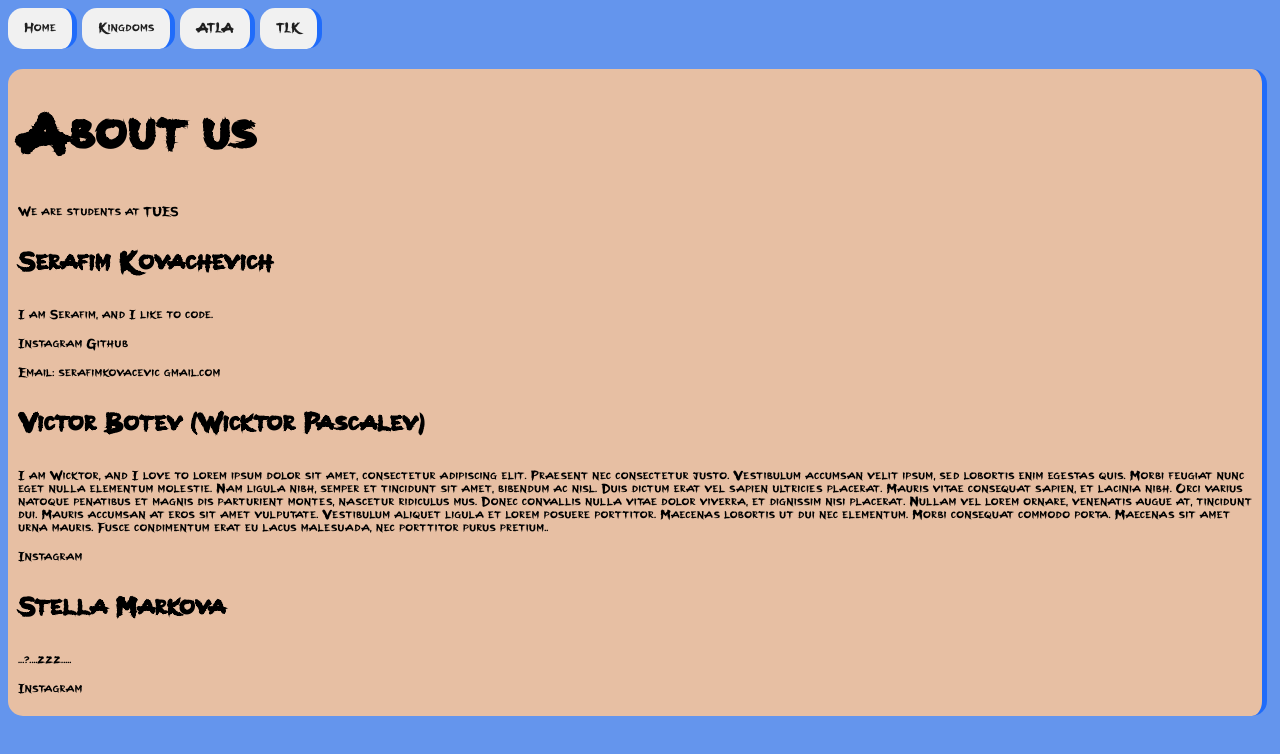
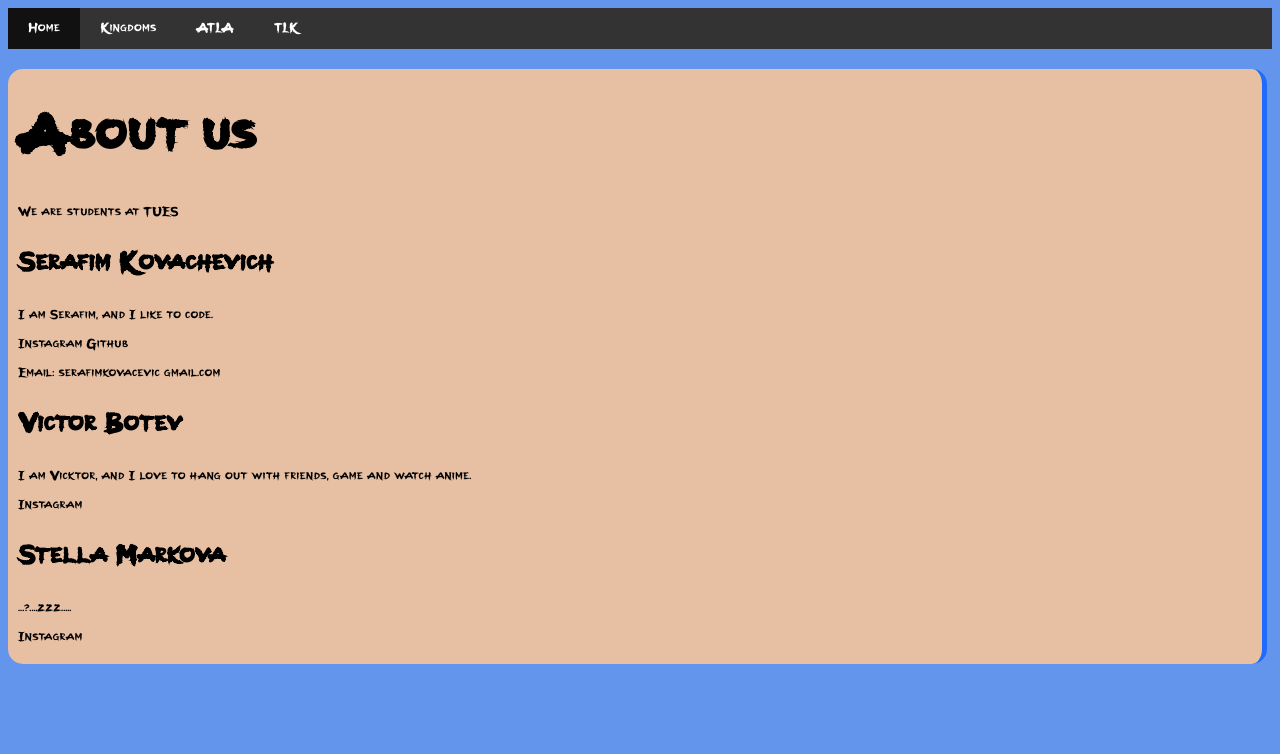
Before and after one commit to fimo3/avatar, a plain HTML site: page Aboutus.html in a window 1280 px wide. Drawn offline with Linux system fonts and the light colour scheme.

Commit message:
Fix dropdown menu on home, about us and kingdom pages

```diff
--- a/Aboutus.html
+++ b/Aboutus.html
@@ -7,12 +7,24 @@
   <body>
     <nav>
       <ul>
-        <li><a href="index.html" class="active">Home</a></li>
-        <li><a href="kingdom.html">Kingdoms</a></li>
-        <li><a href="atla.html">ATLA</a></li>
-        <li><a href="tlk.html">TLK</a></li>
+          <li><a href="index.html" class="active">Home</a></li>
+          <li><a href="kingdom.html">Kingdoms</a></li>
+          <li class="dropdown">
+              <a href="atla.html" class="dropbtn">ATLA</a>
+              <ul class="dropdown-content">
+                  <li><a href="#">Overview</a></li>
+                  <li><a href="#">Episode List</a></li>
+              </ul>
+          </li>
+          <li class="dropdown">
+              <a href="tlk.html" class="dropbtn">TLK</a>
+              <ul class="dropdown-content">
+                  <li><a href="tlk.html">Overview</a></li>
+                  <li><a href="tlk_ep_list.html">Episode List</a></li>
+              </ul>
+          </li>
       </ul>
-    </nav>
+  </nav>
     <div class="article">
       <h1>About us</h1>
       <p>We are students at TUES</p>
@@ -21,26 +33,15 @@
       <a target="_blank" href="#">Instagram</a>
       <a target="_blank" href="https://github.com/fimo3">Github</a>
       <p>Email: serafimkovacevic@gmail.com</p>
-      <h3>Victor Botev (Wicktor Pascalev)</h3>
+      <h3>Victor Botev</h3>
       <p>
-        I am Wicktor, and I love to lorem ipsum dolor sit amet, consectetur
-        adipiscing elit. Praesent nec consectetur justo. Vestibulum accumsan
-        velit ipsum, sed lobortis enim egestas quis. Morbi feugiat nunc eget
-        nulla elementum molestie. Nam ligula nibh, semper et tincidunt sit amet,
-        bibendum ac nisl. Duis dictum erat vel sapien ultricies placerat. Mauris
-        vitae consequat sapien, et lacinia nibh. Orci varius natoque penatibus
-        et magnis dis parturient montes, nascetur ridiculus mus. Donec convallis
-        nulla vitae dolor viverra, et dignissim nisi placerat. Nullam vel lorem
-        ornare, venenatis augue at, tincidunt dui. Mauris accumsan at eros sit
-        amet vulputate. Vestibulum aliquet ligula et lorem posuere porttitor.
-        Maecenas lobortis ut dui nec elementum. Morbi consequat commodo porta.
-        Maecenas sit amet urna mauris. Fusce condimentum erat eu lacus
-        malesuada, nec porttitor purus pretium..
+        I am Vicktor, and I love to hang out with friends, game and watch anime.
       </p>
       <a target="_blank" href="#">Instagram</a>
       <h3>Stella Markova</h3>
       <p>...?....zzz.....</p>
       <a target="_blank" href="#">Instagram</a>
     </div>
+    <script src="dropdown.js"></script>
   </body>
 </html>
--- a/style2.css
+++ b/style2.css
@@ -19,42 +19,51 @@ html {
 }
 nav ul {
   list-style-type: none;
+  padding: 0;
   margin: 0;
-  padding: 0;
-  overflow: hidden;
-  background-color: cornflowerblue;
-  color: #1f1f1f;
+  display: flex;
+  background-color: #333;
 }
 
-nav li {
-  float: left;
-  border-right: 5px solid #206cfa;
-  margin-right: 5px;
-  background-color: #f1f1f1;
-  border-radius: 15px;
-}
-nav li:hover {
-  float: left;
-  border-right: 5px solid #1c57c3;
-  margin-right: 5px;
-  background-color: #afafaf;
-  border-radius: 15px;
-}
-nav li:active {
-  float: left;
-  border-right: 2px solid #1c57c3;
-  margin-right: 5px;
-  background-color: #6e6e6e;
-  border-radius: 15px;
+nav ul li {
+  position: relative;
 }
 
-nav li a {
+nav ul li a {
   display: block;
-  text-align: center;
-  color: #1f1f1f;
-  padding: 14px 16px;
+  padding: 14px 20px;
   text-decoration: none;
+  color: white;
 }
+
+nav ul li a:hover, nav ul li a.active {
+  background-color: #111;
+}
+
+.dropdown-content {
+  display: none;
+  position: absolute;
+  background-color: #333;
+  min-width: 160px;
+  box-shadow: 0px 8px 16px 0px rgba(0,0,0,0.2);
+  z-index: 1;
+}
+
+.dropdown-content a {
+  color: white;
+  padding: 12px 16px;
+  text-decoration: none;
+  display: block;
+}
+
+.dropdown-content a:hover {
+  background-color: #111;
+}
+
+.dropdown:hover .dropdown-content {
+  display: block;
+}
+
 h1 {
   font-size: 4em;
 }
```
Also changed, not shown: style1.css (+16 -0 lines), styleKingdom.css (+16 -0 lines).
